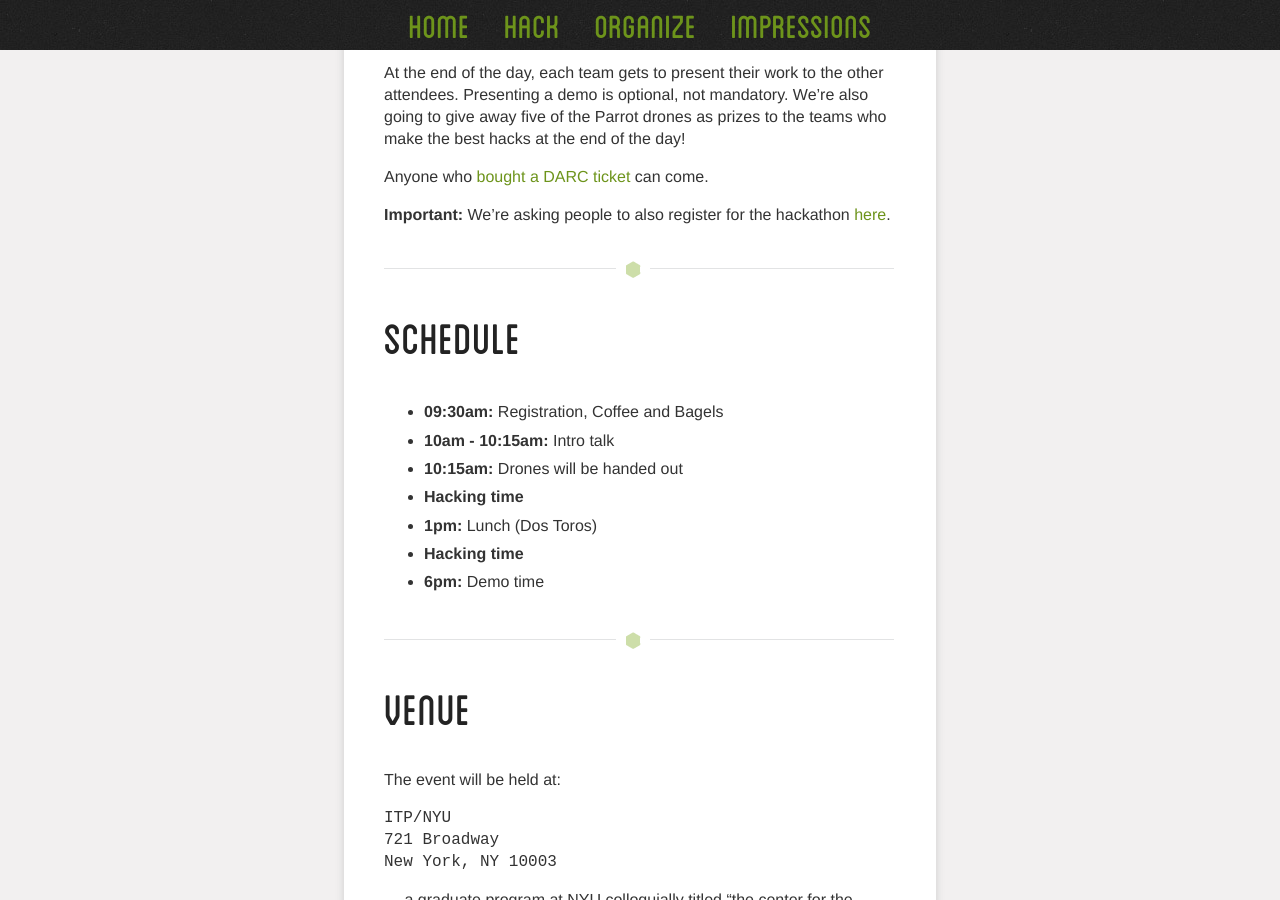
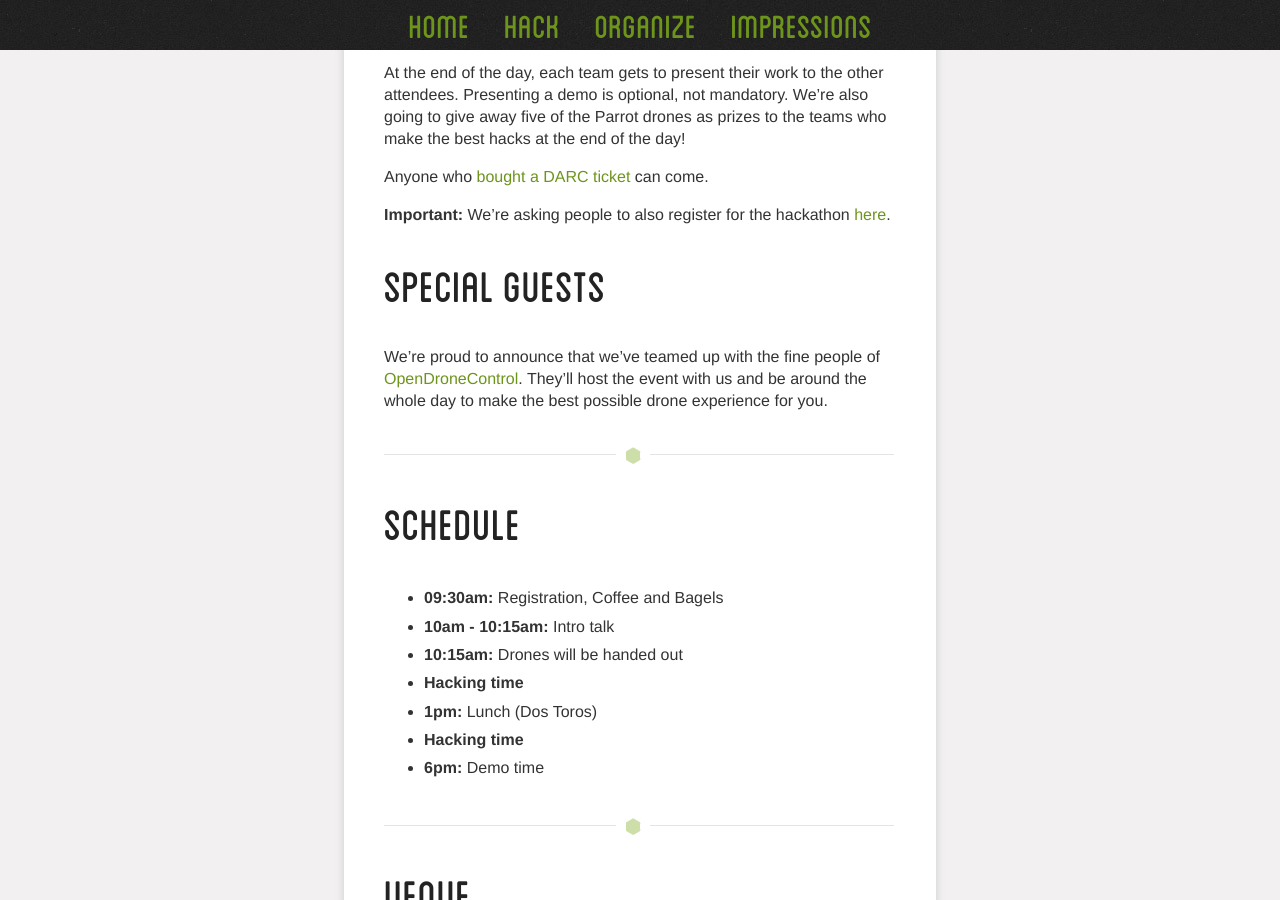
Before and after one commit to nodecopter/nodecopter.com, a Jekyll site: the page built from 2013/new-york/oct-13.md, in a window 1280 px wide and 900 px high, scrolled down 700 px. Built offline with Jekyll 4.4.1, drawn with Linux system fonts in a browser that asks for light colours; Markdown is read by kramdown in place of the engine named in the settings.

Commit message:
Add @opendronecontrol to our NYC event

```diff
--- a/2013/new-york/oct-13.md
+++ b/2013/new-york/oct-13.md
@@ -18,6 +18,12 @@ We're also going to give away five of the Parrot drones as prizes to the teams w
 Anyone who <a href="https://droneconference.org/register/">bought a DARC ticket</a> can come.
 
 <strong>Important:</strong> We're asking people to also register for the hackathon <a href="http://www.eventbrite.com/event/8293334587">here</a>.
+
+<h2 id="special_guests"><a href="#special_guests">Special guests</a></h2>
+
+We're proud to announce that we've teamed up with the fine people of [OpenDroneControl](http://opendronecontrol.org). They'll
+host the event with us and be around the whole day to make the best possible
+drone experience for you.
 
 <hr>
 
```
